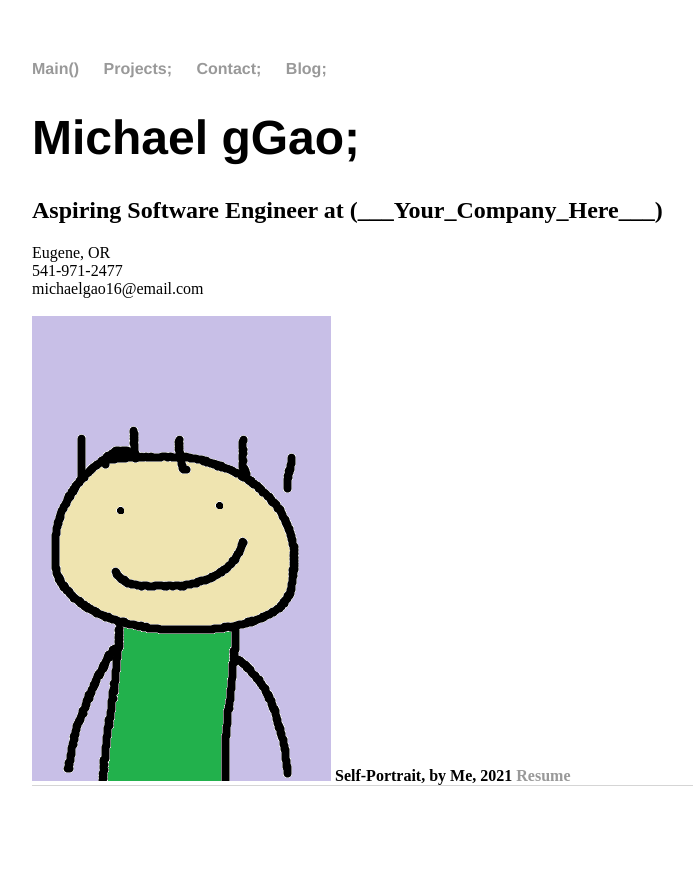
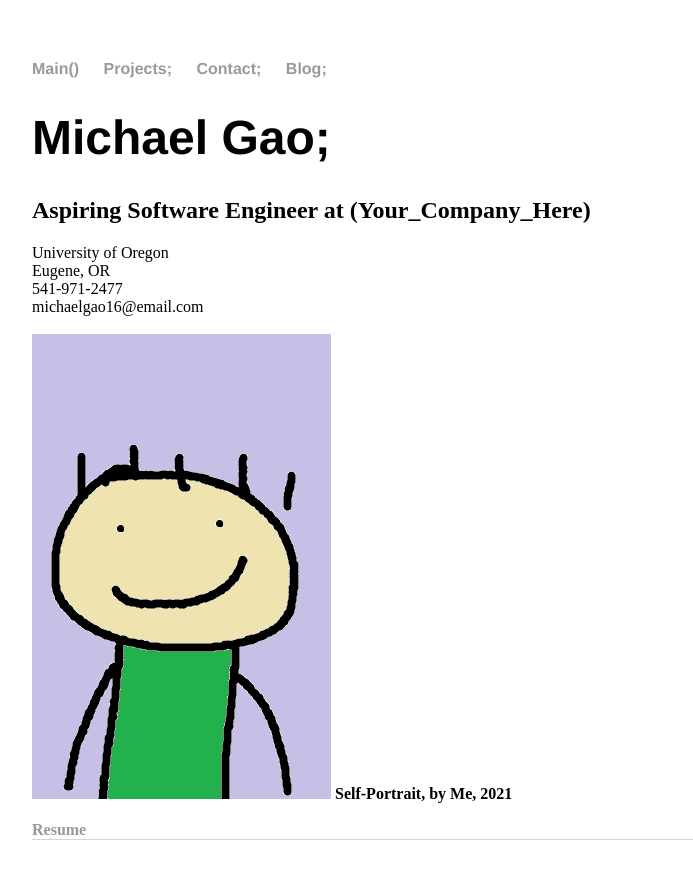
Before and after one commit to michael-c-gao/WebsiteOfMichael, a Jekyll site: the page built from contact/index.html, in a window 1280 px wide. Shown: the top 879 px of the page, without its empty margins (160-853 px from the left). Built offline with Jekyll 4.4.1, drawn with Linux system fonts in a browser that asks for light colours.

Commit message:
Update index.html

```diff
--- a/contact/index.html
+++ b/contact/index.html
@@ -5,14 +5,16 @@ title: Contact Me
 
 	<div class="Contact">
 
-					<h1>Michael gGao;</h1>
-					<h2>Aspiring Software Engineer at (___Your_Company_Here___)</h2>
+					<h1>Michael Gao;</h1>
+					<h2>Aspiring Software Engineer at (Your_Company_Here)</h2>
+					University of Oregon <br>
 					Eugene, OR<br>
 					541-971-2477<br>
 					michaelgao16@email.com<br>
 					<br>
 					<img src="selfportrait2.png" alt="Self Portrait">
-					<strong>Self-Portrait, by Me, 2021</strong>
+					<strong>Self-Portrait, by Me, 2021</strong><br>
+					<br>
 					<a href="https://github.com/michael-c-gao/michael-c-gao.github.io/raw/main/resume/GaoMichaelResume.pdf" class="download" title="Resume Download"><strong>Resume</strong></a>
 
 					<!--<h2>Select Publications</h2>-->
```
